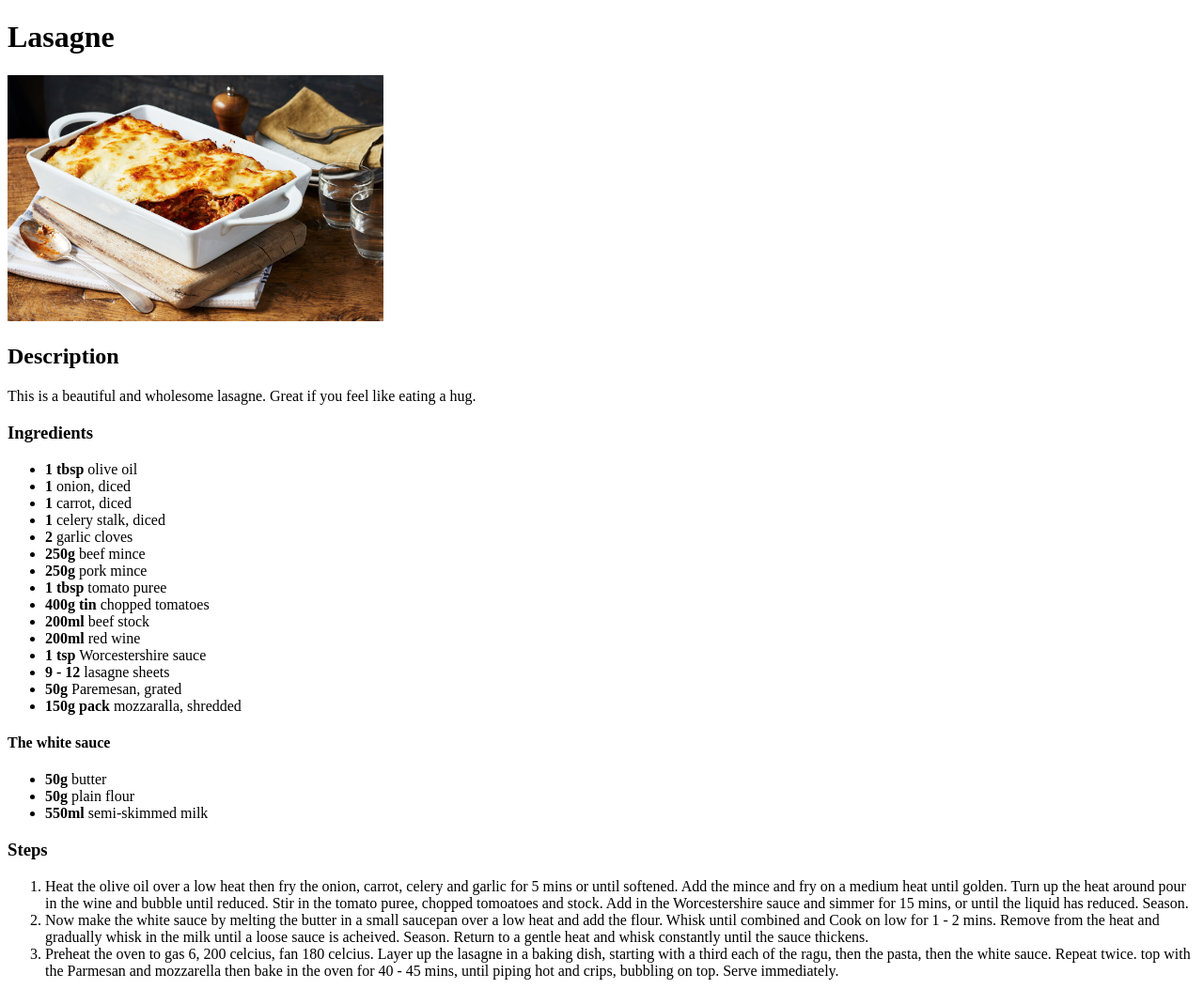
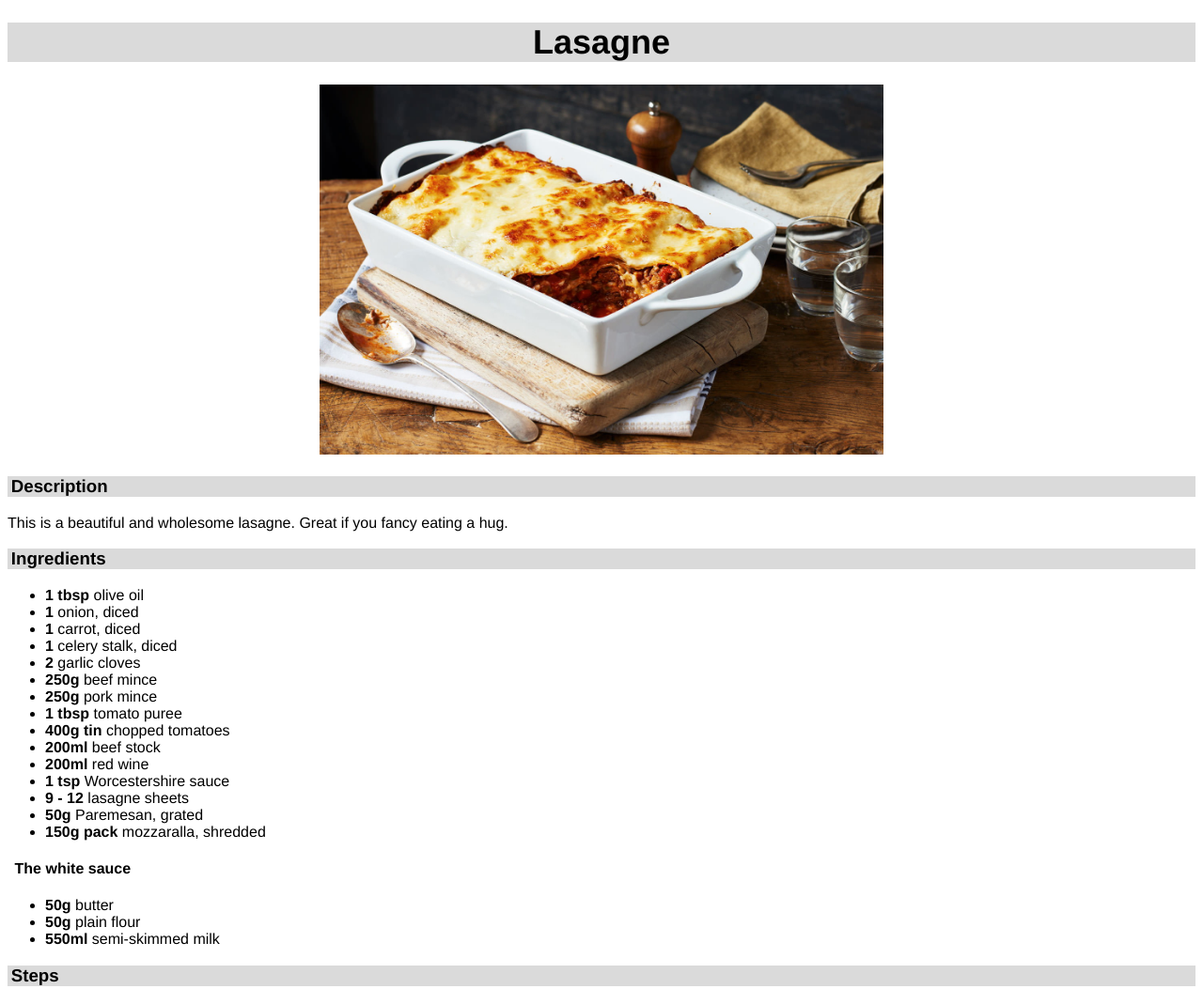
Before and after one commit to classickk/odin-recipes, a plain HTML site: page recipes/lasagne.html in a window 1280 px wide. Shown: the top 1053 px of the page at 94% size. Drawn offline with Linux system fonts and the light colour scheme.

Commit message:
Add CSS directory and modify recipe  pages

```diff
--- /dev/null
+++ b/css/style.css
@@ -0,0 +1,22 @@
+* {
+    font-family: Helvetica, Arial, sans-serif;
+}
+
+.heading {
+    text-align: center;
+    font-size: large;
+    background-color: rgb(218, 218, 218);
+}
+
+.image {
+    text-align: center;
+}
+
+.subheading {
+    background-color: rgb(218, 218, 218);
+    text-indent: 1mm;
+}
+
+.sub-subheading {
+    text-indent: 2mm;
+}
--- a/recipes/lasagne.html
+++ b/recipes/lasagne.html
@@ -2,18 +2,18 @@
 <html lang="en">
     <head>
         <meta charset="UTF-8">
+        <link rel="stylesheet" href="../css/style.css">
         <title>Lasagne</title>
     </head>
 
     <body>
-        <h1>Lasagne</h1>
-        <img src="../img/lasagne.jpg" alt="Picture of a cooked lasagne in a white dish" width="400">
-        <h2>Description</h2>
-        <p>
-            This is a beautiful and wholesome lasagne.  Great if you feel like eating a hug.
-        </p>
+        <div class="heading"><h1>Lasagne</h1></div>
+        <div class="image"><img src="../img/lasagne.jpg" alt="Picture of a cooked lasagne in a white dish" width="600"></div>
+        <div class="subheading"><h3>Description</h3></div>
 
-        <h3>Ingredients</h3>
+        This is a beautiful and wholesome lasagne.  Great if you fancy eating a hug.
+
+        <div class="subheading"><h3>Ingredients</h3></div>
         <p>
         <ul>
             <li><strong>1 tbsp</strong> olive oil</li>
@@ -32,15 +32,16 @@
             <li><strong>50g</strong> Paremesan, grated</li>
             <li><strong>150g pack</strong> mozzaralla, shredded</li>
         </ul>
-        <h4>The white sauce</h4>
+
+        <div class="sub-subheading"><h4>The white sauce</h4></div>
         <ul>
             <li><strong>50g</strong> butter</li>
             <li><strong>50g</strong> plain flour</li>
             <li><strong>550ml</strong> semi-skimmed milk</li>
         </ul>
 
-        <h3>Steps</h3>
-        <p>
+        <div class="subheading"><h3>Steps</h3></div>
+
         <ol>
             <li>
                 Heat the olive oil over a low heat then fry the onion, carrot,
@@ -50,6 +51,7 @@
                 puree, chopped tomoatoes and stock.  Add in the Worcestershire
                 sauce and simmer for 15 mins, or until the liquid has reduced.  Season.
             </li>
+            <br>
             <li>
                 Now make the white sauce by melting the butter in a small saucepan
                 over a low heat and add the flour.  Whisk until combined and Cook
@@ -57,6 +59,7 @@
                 in the milk until a loose sauce is acheived.  Season.  Return to
                 a gentle heat and whisk constantly until the sauce thickens.
             </li>
+            <br>
             <li>
                 Preheat the oven to gas 6, 200 celcius, fan 180 celcius.  Layer up
                 the lasagne in a baking dish, starting with a third each of the
@@ -65,6 +68,5 @@
                 mins, until piping hot and crips, bubbling on top.  Serve immediately.
             </li>
         </ol>
-        </p>
     </body>
 </html>
```
Also changed, not shown: index.html (+4 -1 lines), recipes/omelette.html (+2 -1 lines), recipes/pizza.html (+4 -3 lines).
